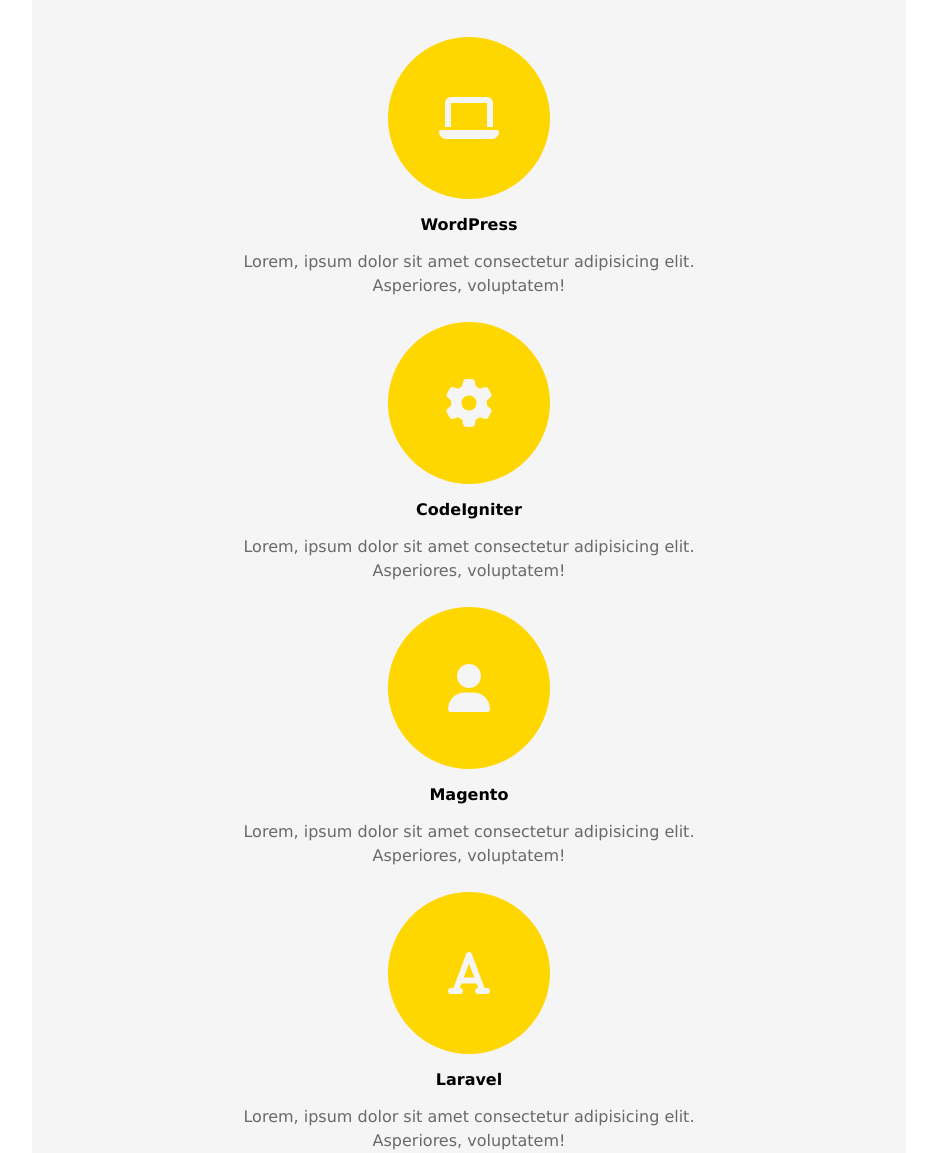
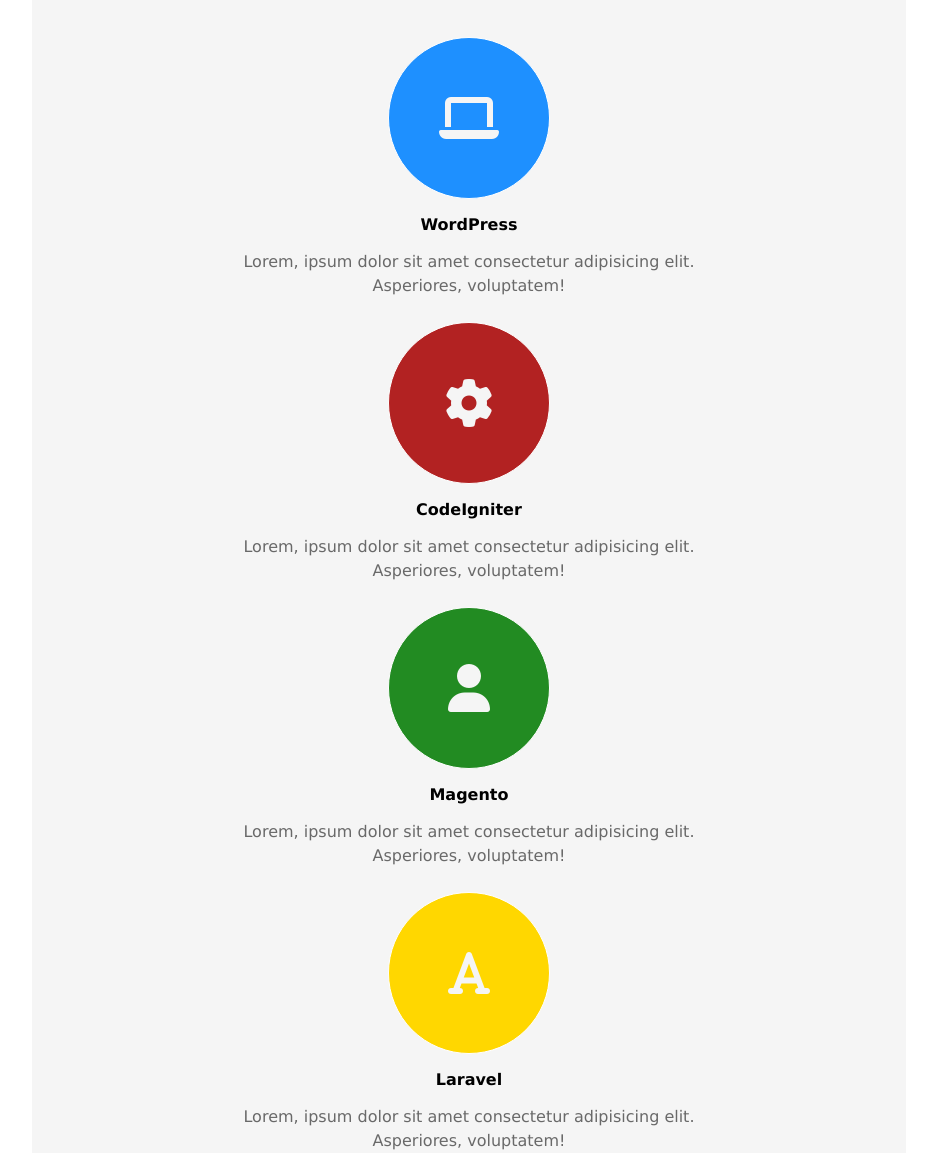
Before and after one commit to gfreitasTamwood/09-review, a plain HTML site: page index.html in a window 1280 px wide. Shown: the part 68-1221 px from the top of the page, without its empty margins (171-1107 px from the left). Drawn offline with nearby package versions, Linux system fonts and the light colour scheme; files that its build step writes are made by us from their sources.

```diff
--- a/scss/devices/_mobile.scss
+++ b/scss/devices/_mobile.scss
@@ -18,6 +18,10 @@
          row-gap: 3vh;
       }
 
+      %iconColor {
+         @include iconLink(20vh,20vh,50%);
+      }
+
       aside {
          width: 80%;
          align-items: center;
@@ -25,8 +29,35 @@
          row-gap: 2vh;
       }
 
+      aside:nth-child(1) {
+         > a {
+            @extend %iconColor;
+            background-color: $blueColor;
+         }
+      }
+
+      aside:nth-child(2) {
+         > a {
+            @extend %iconColor;
+            background-color: $redColor;
+         }
+      }
+
+      aside:nth-child(3) {
+         > a {
+            @extend %iconColor;
+            background-color: $greenColor;
+         }
+      }
+
+      aside:nth-child(4) {
+         > a {
+            @extend %iconColor;
+            background-color: $orangeColor;
+         }
+      }
+
       a {
-         @include iconLink(20vh,20vh,50%,$orangeColor);
          @include flexElements;
          justify-content: center;
       }
```
